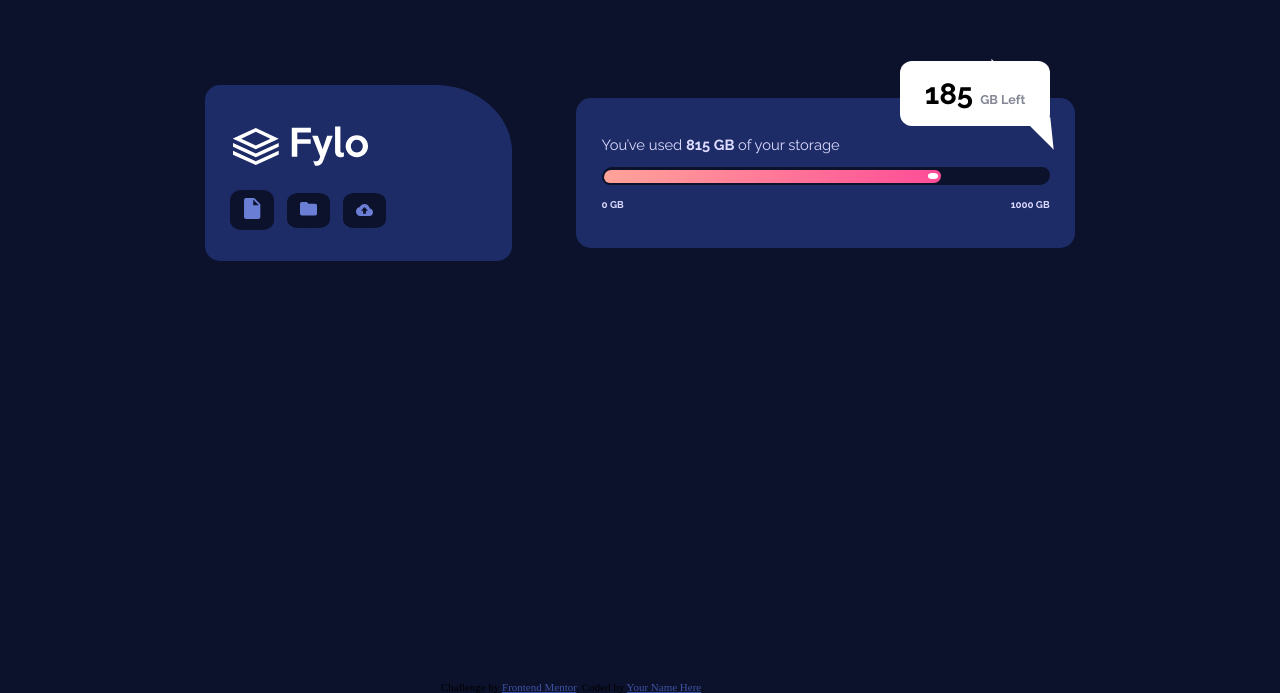
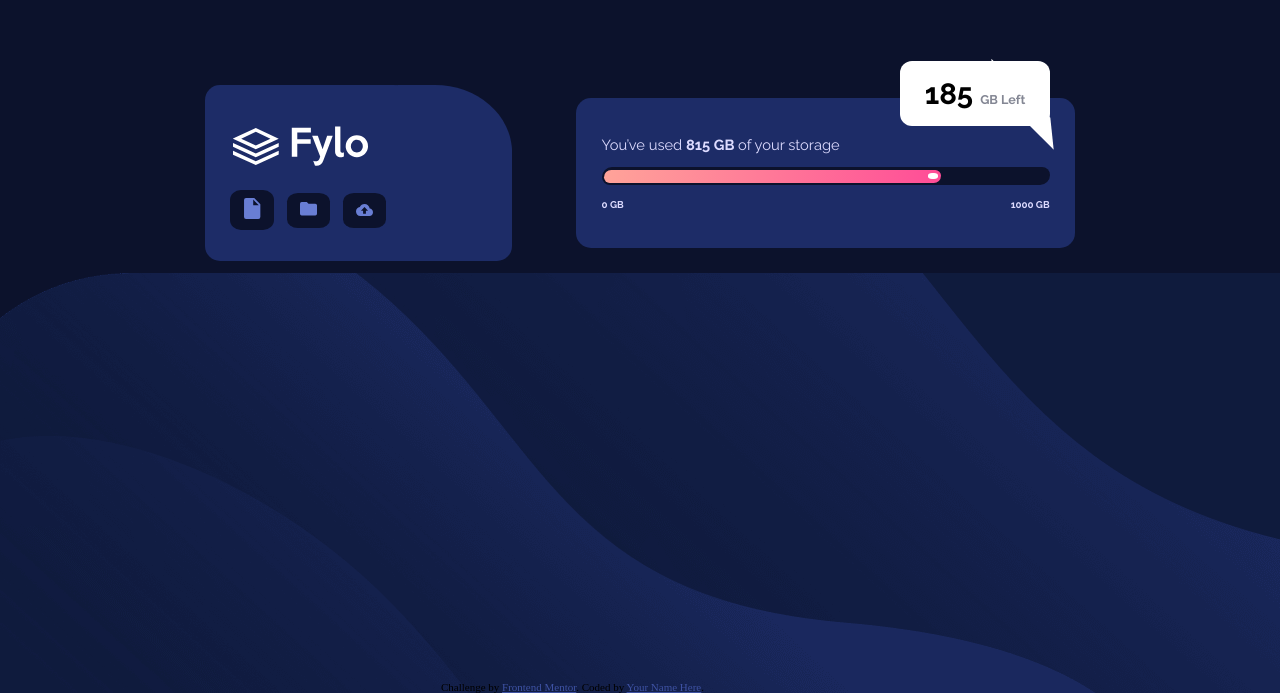
Before and after one commit to itsleeparker/fylo-stoarge, a plain HTML site: page index.html in a window 1280 px wide. Shown: the part 107-800 px from the top of the page. Drawn offline with Linux system fonts and the light colour scheme.

Commit message:
Update styles.css

```diff
--- a/Style/styles.css
+++ b/Style/styles.css
@@ -36,7 +36,7 @@ main,
     display: flex;
 }
 body{
-    background-image: url("images/bg-desktop.png");
+    background-image: url(../images/bg-desktop.png);
     background-repeat: no-repeat;
     background-position:bottom;
 }
```
